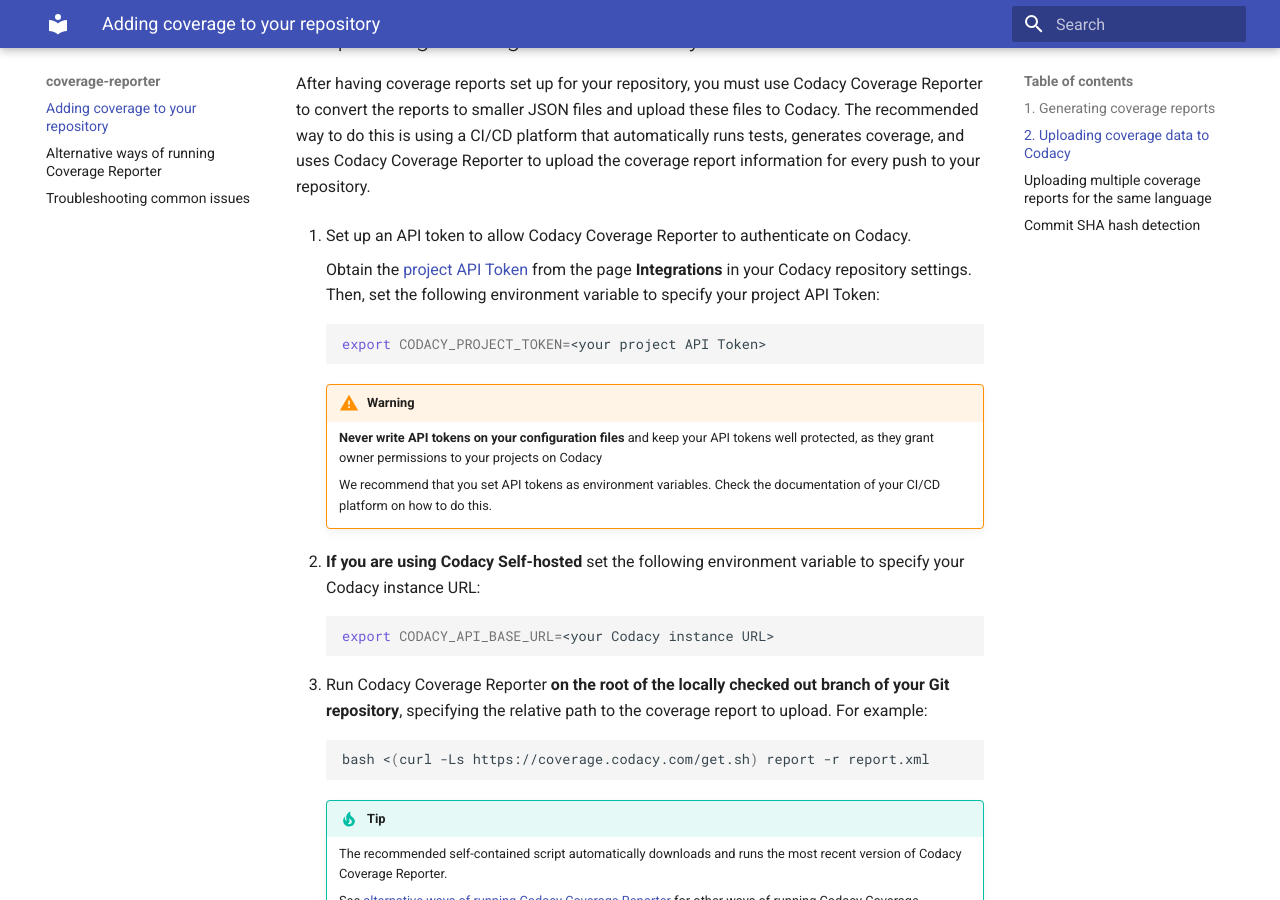
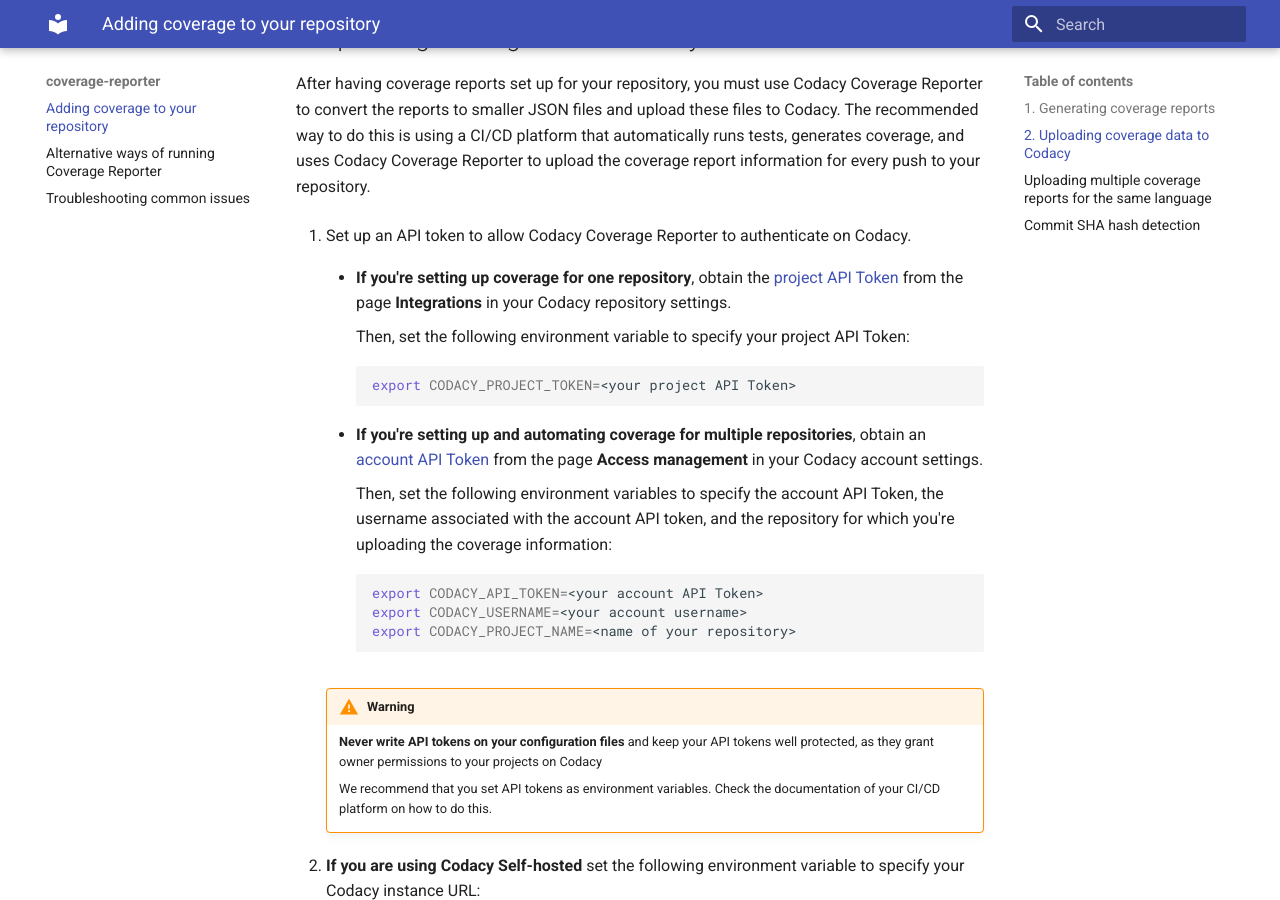
Before and after one commit to codacy/codacy-coverage-reporter, an MkDocs documentation site: the page built from docs/index.md, in a window 1280 px wide and 900 px high, scrolled down 1890 px. Built offline with MkDocs 1.6.1 and Material for MkDocs 9.7.7, drawn with Linux system fonts in a browser that asks for light colours.

Commit message:
Revert "doc: Remove instructions on how to authenticate using account API Token (#256)"
This reverts commit f5550403ee0836b41c55712d692cfd97a65e14f3.

````diff
--- a/docs/index.md
+++ b/docs/index.md
@@ -115,11 +115,23 @@
 1.  Set up an API token to allow Codacy Coverage Reporter to authenticate on Codacy.
     {: id="authenticate"}
 
-    Obtain the [project API Token](../codacy-api/api-tokens/#project-api-tokens) from the page **Integrations** in your Codacy repository settings. Then, set the following environment variable to specify your project API Token:
+    -   **If you're setting up coverage for one repository**, obtain the [project API Token](/repositories-configure/integrations/project-api/) from the page **Integrations** in your Codacy repository settings.
 
-    ```bash
-    export CODACY_PROJECT_TOKEN=<your project API Token>
-    ```
+        Then, set the following environment variable to specify your project API Token:
+
+        ```bash
+        export CODACY_PROJECT_TOKEN=<your project API Token>
+        ```
+
+    -   **If you're setting up and automating coverage for multiple repositories**, obtain an [account API Token](https://docs.codacy.com/related-tools/api-tokens/) from the page **Access management** in your Codacy account settings.
+
+        Then, set the following environment variables to specify the account API Token, the username associated with the account API token, and the repository for which you're uploading the coverage information:
+
+        ```bash
+        export CODACY_API_TOKEN=<your account API Token>
+        export CODACY_USERNAME=<your account username>
+        export CODACY_PROJECT_NAME=<name of your repository>
+        ```
 
     !!! warning
         **Never write API tokens on your configuration files** and keep your API tokens well protected, as they grant owner permissions to your projects on Codacy
````
Also changed, not shown: docs/alternative-ways-of-running-coverage-reporter.md (+1 -1 lines), docs/troubleshooting-common-issues.md (+2 -1 lines), 3 other files.
